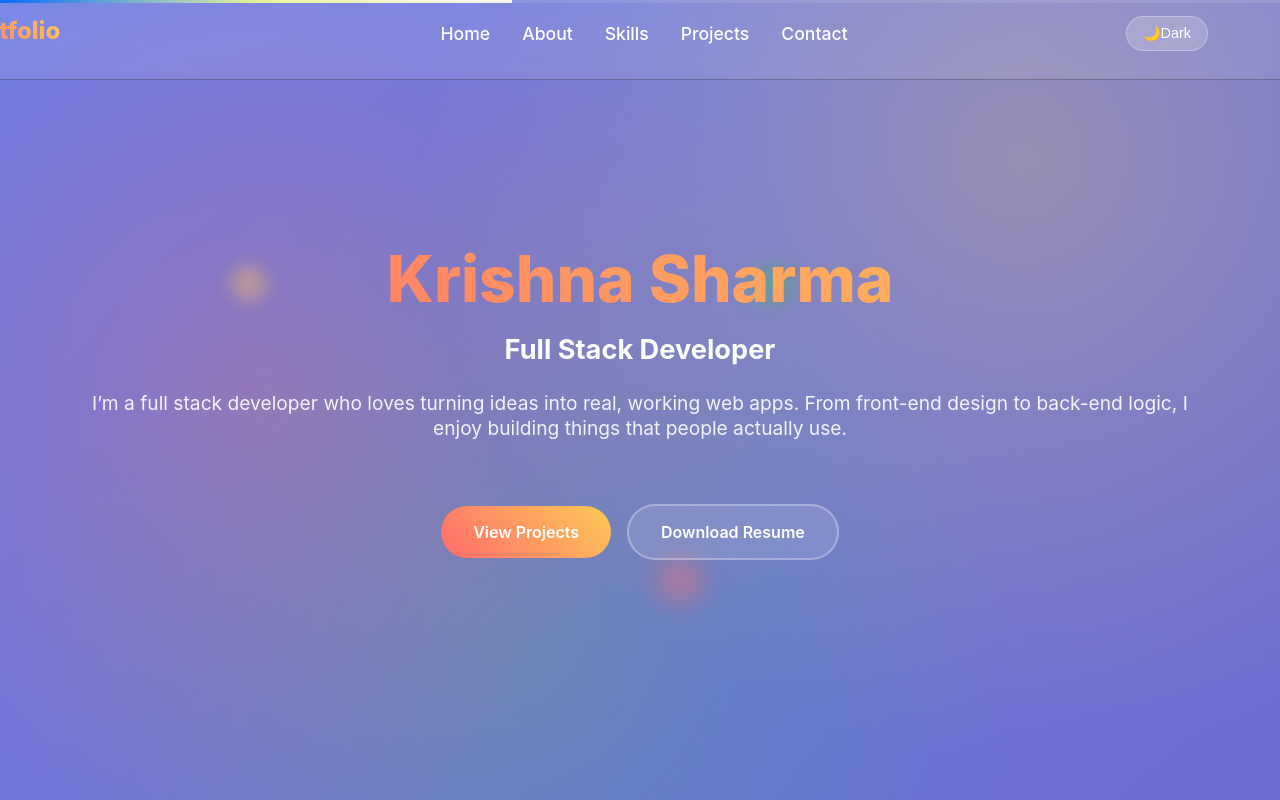
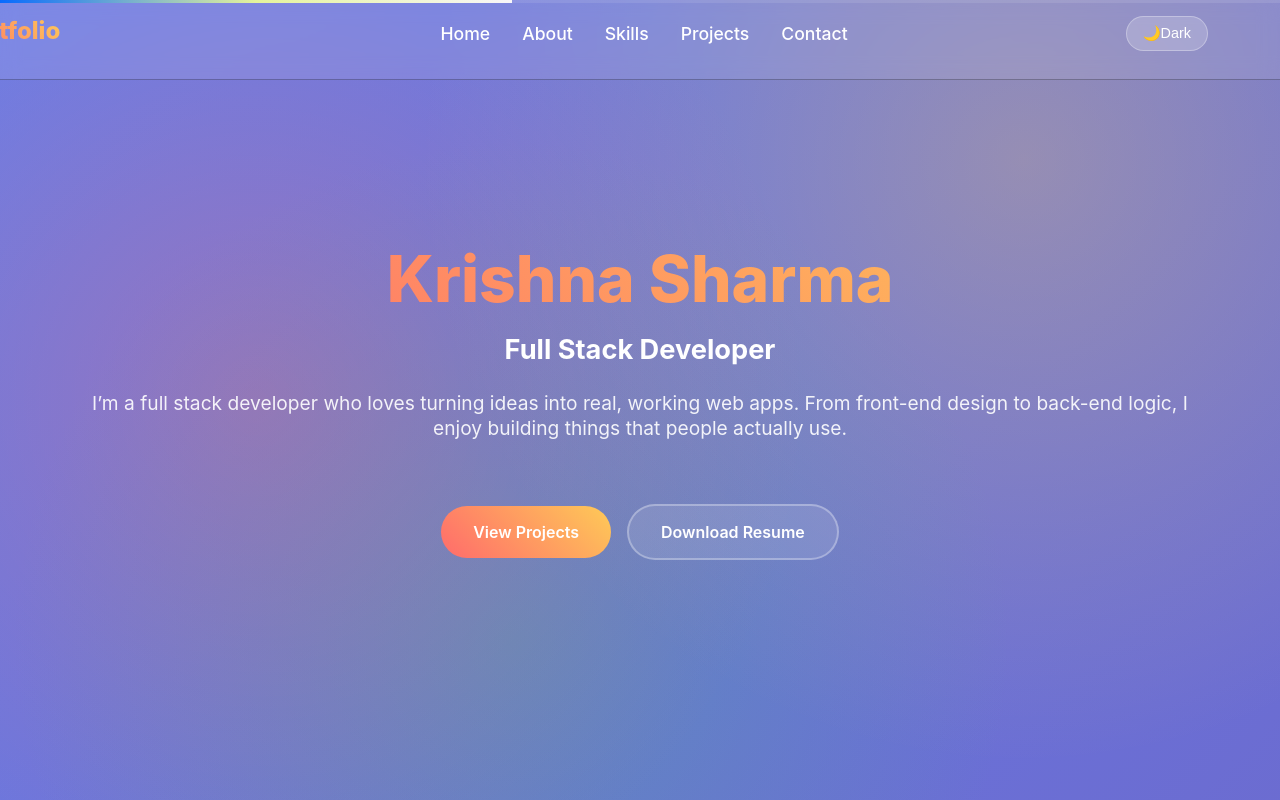
Before and after one commit to krishna-057/Portfolio_1, a React (Vite) app: page / in a window 1280 px wide. Shown: the top 800 px of the page. Built offline with nearby package versions, Linux system fonts and the light colour scheme.

Commit message:
minor improvements

```diff
--- a/src/App.jsx
+++ b/src/App.jsx
@@ -9,7 +9,9 @@ import Footer from "./component/Footer/Footer.jsx";
 import Scroll from "./component/Scroll/scroll.jsx";
 import { useState, useEffect } from "react";
 function App() {
+
   const [dMode, setDMode] = useState(true);
+
   useEffect(() => {
     const savedTheme = localStorage.getItem("theme");
     if(savedTheme){
@@ -31,6 +33,7 @@ function App() {
   const toggleTheme = () => {
     setDMode(!dMode);
   }
+
   return (
     <>
       <Nav
--- a/src/component/Hero/Hero.css
+++ b/src/component/Hero/Hero.css
@@ -31,7 +31,7 @@
     );
   /* animation: float 6s ease-in-out infinite; */
 }
-.animated{
+.light-mode .animated{
   position: absolute;
   border-radius: 50%;
   filter: blur(10px);
@@ -40,7 +40,15 @@
   animation: float 8s ease-in-out infinite;
   z-index: 10;
 }
-.cir1{
+/* .dark-mode .animated{
+  position: absolute;
+  border-radius: 50%;
+  filter: blur(10px);
+  width: 100px;
+  animation: float 8s ease-in-out infinite;
+  z-index: 10;
+} */
+  .light-mode .cir1{
   width:40px;
   height:40px;
   top: 30%;
@@ -49,7 +57,7 @@
   box-shadow: 10px 0px 5px 2px rgb(93, 159, 127);
   animation-delay: 0s;
 }
-.cir2{
+.light-mode .cir2{
   width:40px;
   height:40px;
   top: 30%;
@@ -57,7 +65,7 @@
   background:  rgba(254, 202, 87, 0.4);
   animation-delay: 2s;
 }
-.cir3{
+.light-mode .cir3{
   width:40px;
   height:40px;
   bottom: 20%;
```
